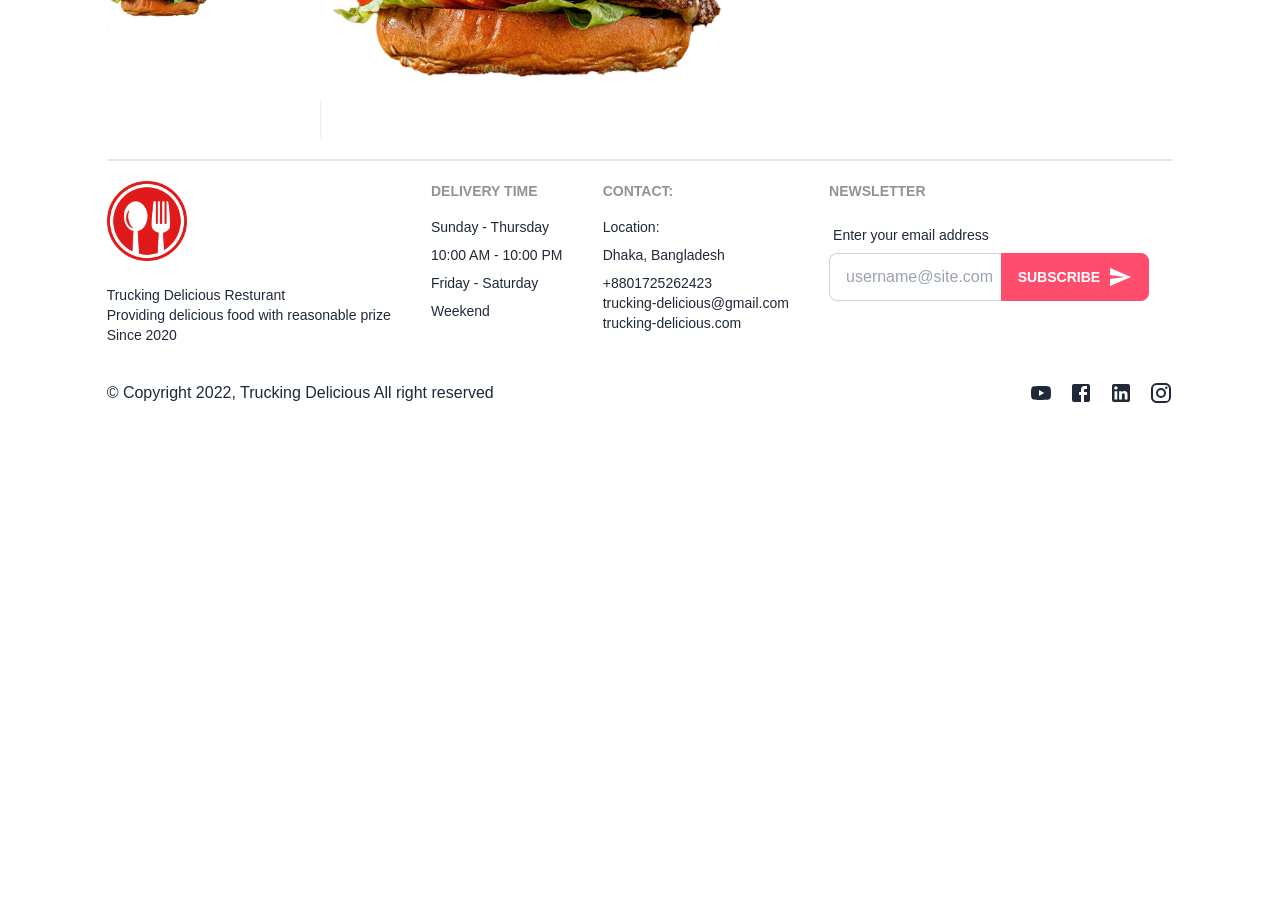
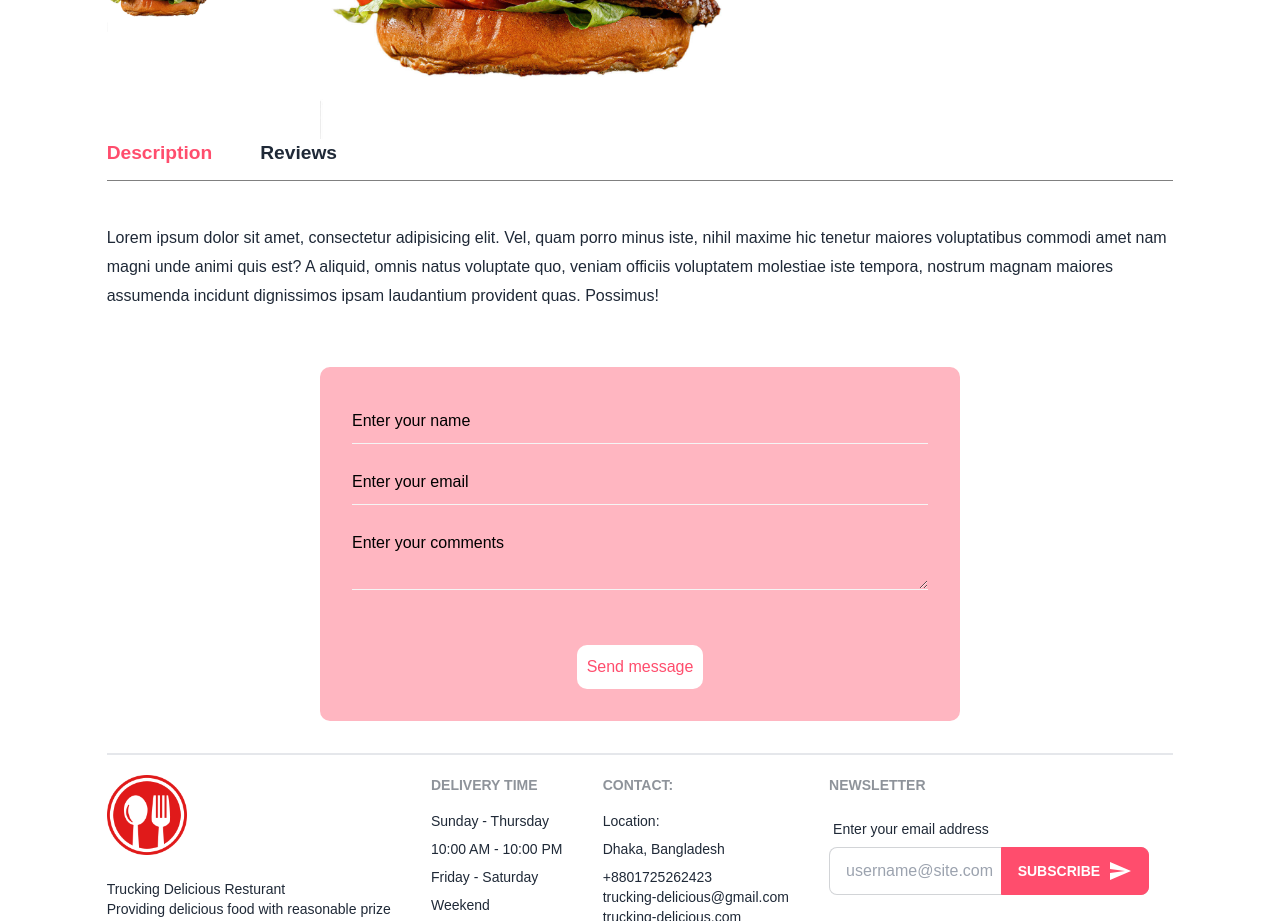
Before and after one commit to ruhulamin111/trucking-delicious, a React (Create React App) app: page /foods/01 in a window 1280 px wide. Shown: the part 620-1541 px from the top of the page. Before the commit the page ends 1045 px from the top, so only its background shows below. Built offline with nearby package versions, Linux system fonts and the light colour scheme.

Commit message:
form update

```diff
--- a/src/pages/FoodDetails.jsx
+++ b/src/pages/FoodDetails.jsx
@@ -8,7 +8,8 @@ const FoodDetails = () => {
     return (
         <Helmet title='Food Details'>
             <CommonSection />
-            <section className='food_details_section'>
+            <section className=''>
+                <div className='food_details_section'>
                     <div className="product_img">
                         <div className="img_item">
                             <img src={product} alt="" />
@@ -35,6 +36,30 @@ const FoodDetails = () => {
                         </div>
                         <button className='home_button'>Add to cart</button>
                     </div>
+                </div>
+                <div className="product_desc">
+                    <div className="tab">
+                        <h5 className='active_tab'>Description</h5>
+                        <h5>Reviews</h5>
+                    </div>
+                    <div className="tab_content">
+                        <p>Lorem ipsum dolor sit amet, consectetur adipisicing elit. Vel, quam porro minus iste, nihil maxime hic tenetur maiores voluptatibus commodi amet nam magni unde animi quis est? A aliquid, omnis natus voluptate quo, veniam officiis voluptatem molestiae iste tempora, nostrum magnam maiores assumenda incidunt dignissimos ipsam laudantium provident quas. Possimus!</p>
+                    </div>
+                </div>
+                <div className="form">
+                    <form                    >
+                        <div className="form_group">
+                            <input type="text" name="" id="" placeholder='Enter your name' />
+                        </div>
+                        <div className="form_group">
+                            <input type="email" name="" id="" placeholder='Enter your email' />
+                        </div>
+                        <div className="form_group">
+                            <textarea type="text" name="" id="" placeholder='Enter your comments' />
+                        </div>
+                        <input className='message_button' type="submit" value="Send message" />
+                    </form>
+                </div>
 
             </section>
         </Helmet>
--- a/src/styles/FoodDetails.css
+++ b/src/styles/FoodDetails.css
@@ -35,3 +35,62 @@
 .single_product_content button {
     margin-top: 3rem;
 }
+
+.tab {
+    display: flex;
+    align-items: center;
+    gap: 3rem;
+    font-weight: bold;
+    font-size: 1.2rem;
+    margin-bottom: 1.2rem;
+    border-bottom: 1px solid gray;
+    padding-bottom: .8rem;
+}
+
+.active_tab {
+    color: #ff4d6d;
+}
+
+.tab_content {
+    padding: 1.5rem 0;
+    line-height: 1.8rem;
+}
+
+.form {
+    width: 60%;
+    margin: auto;
+    background-color: lightpink;
+    border-radius: 10px;
+}
+
+.form form {
+    padding: 2rem;
+    margin: 2rem 0;
+}
+
+.form_group input,
+.form_group textarea {
+    width: 100%;
+    background-color: transparent;
+    margin-bottom: 1rem;
+    border-bottom: 1px solid whitesmoke;
+    padding: 10px 0;
+}
+
+.form_group input::placeholder,
+.form_group textarea::placeholder {
+    color: black;
+}
+
+.message_button {
+    background-color: white;
+    padding: 10px;
+    margin: auto;
+    cursor: pointer;
+    display: flex;
+    align-items: center;
+    justify-content: center;
+    border-radius: 10px;
+    margin-top: 2rem;
+    color: #ff4d6d;
+}
```
Lines whose indentation alone changed are shown as unchanged.
